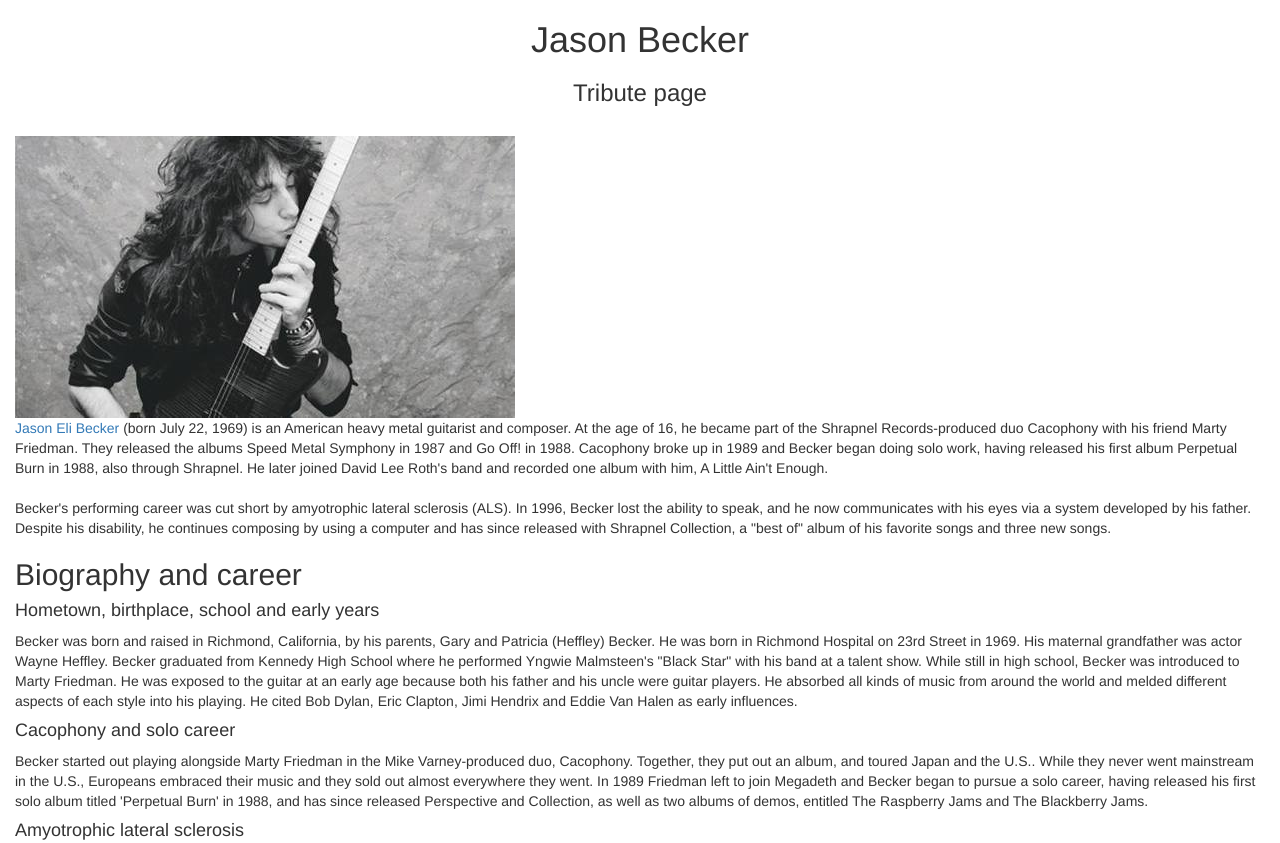
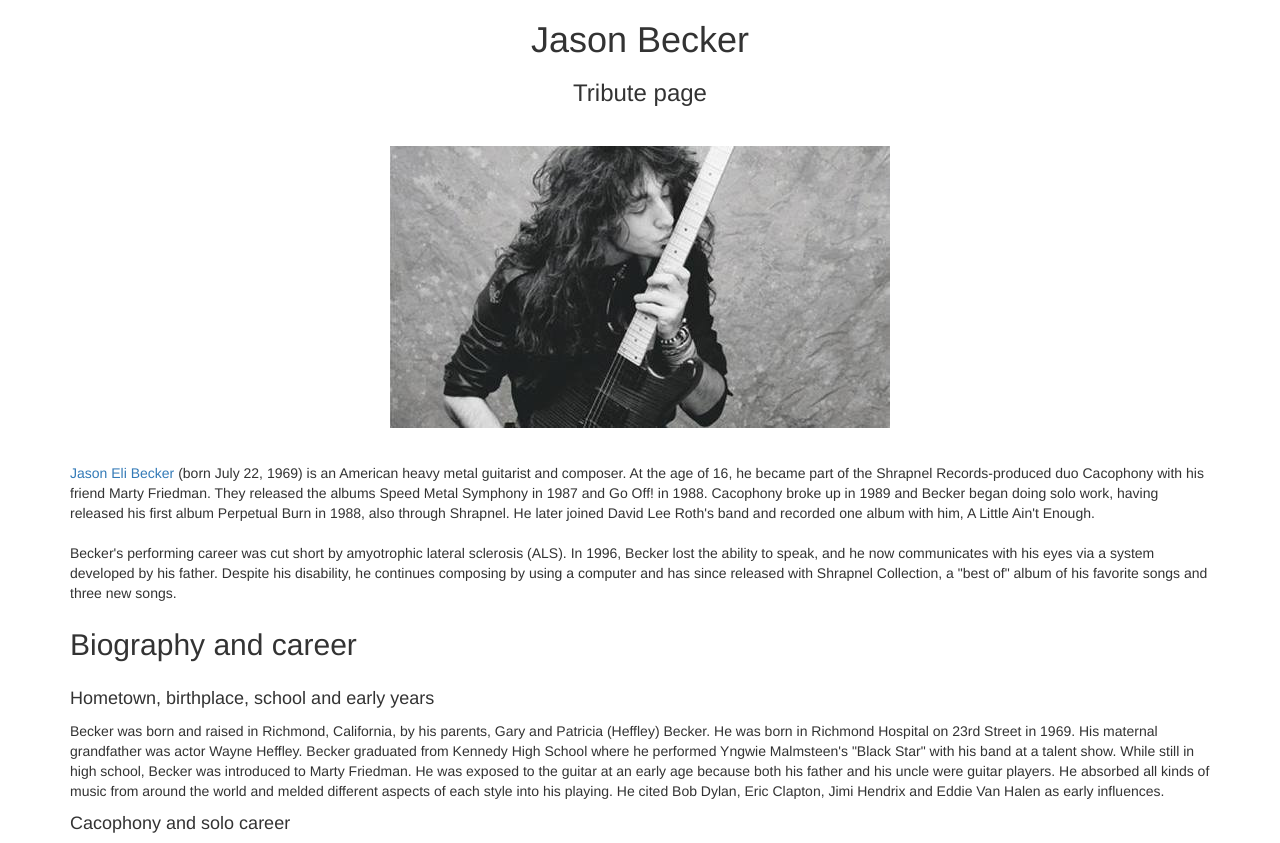
Before and after one commit to sebalaini/FCC_Tribute_page, a plain HTML site: page index.html in a window 1280 px wide. Shown: the top 843 px of the page. Drawn offline with nearby package versions, Linux system fonts and the light colour scheme.

Commit message:
little fix

```diff
--- /dev/null
+++ b/css/main.css
@@ -0,0 +1,16 @@
+/**************
+GENERAL
+**************/
+
+h2,
+footer {
+	margin: 25px auto;
+}
+
+h4 {
+	line-height: 140%;
+}
+
+.img-responsive {
+	margin: 10px auto 35px;
+}
--- a/index.html
+++ b/index.html
@@ -6,13 +6,14 @@
     <meta http-equiv="X-UA-Compatible" content="IE=edge">
     <meta name="viewport" content="width=device-width, initial-scale=1">
     <link href="https://maxcdn.bootstrapcdn.com/bootstrap/3.3.7/css/bootstrap.min.css" rel="stylesheet" integrity="sha384-BVYiiSIFeK1dGmJRAkycuHAHRg32OmUcww7on3RYdg4Va+PmSTsz/K68vbdEjh4u" crossorigin="anonymous">
+    <link href="css/main.css" rel="stylesheet">
   </head>
   <body>
-  <div class="container-fluid">
+  <div class="container">
     <h1 class="text-center">Jason Becker</h1>
       <h3 class="text-center">Tribute page</h3>
     <br>
-      <img class="img-fluid" src="img/photo.jpg" alt="jason photo">
+      <img class="img-responsive" src="img/photo.jpg" alt="jason photo">
 
     <p>
       <a href="http://jasonbecker.com/">Jason Eli Becker</a> (born July 22, 1969) is an American heavy metal guitarist and composer. At the age of 16, he became part of the Shrapnel Records-produced duo Cacophony with his friend Marty Friedman. They released the albums Speed Metal Symphony in 1987 and Go Off! in 1988. Cacophony broke up in 1989 and Becker began doing solo work, having released his first album Perpetual Burn in 1988, also through Shrapnel. He later joined David Lee Roth's band and recorded one album with him, A Little Ain't Enough.
@@ -106,8 +107,11 @@
   <h2>Documentary film</h2>
 
     <p>
-      A feature-length documentary film about the life of Jason Becker entitled <a href="">Jason Becker: Not Dead Yet</a>, was released in 2012. The film includes interviews with Becker, his family and friends, and the various musicians he's worked with, including Marty Friedman, Steve Vai, Joe Satriani, Richie Kotzen, and Steve Hunter.[9] The film was generally well received by fans and critics and won many awards.
+      A feature-length documentary film about the life of Jason Becker entitled <a href="http://www.jasonbeckermovie.com/">Jason Becker: Not Dead Yet</a>, was released in 2012. The film includes interviews with Becker, his family and friends, and the various musicians he's worked with, including Marty Friedman, Steve Vai, Joe Satriani, Richie Kotzen, and Steve Hunter. The film was generally well received by fans and critics and won many awards.
     </p>
+  <footer>
+    <p class="text-center">&copy; 2016 Sebastiano Laini</p>
+  </footer>
 
   </div>
     <script src="https://code.jquery.com/jquery-2.2.4.min.js" integrity="sha256-BbhdlvQf/xTY9gja0Dq3HiwQF8LaCRTXxZKRutelT44=" crossorigin="anonymous"></script>
```
